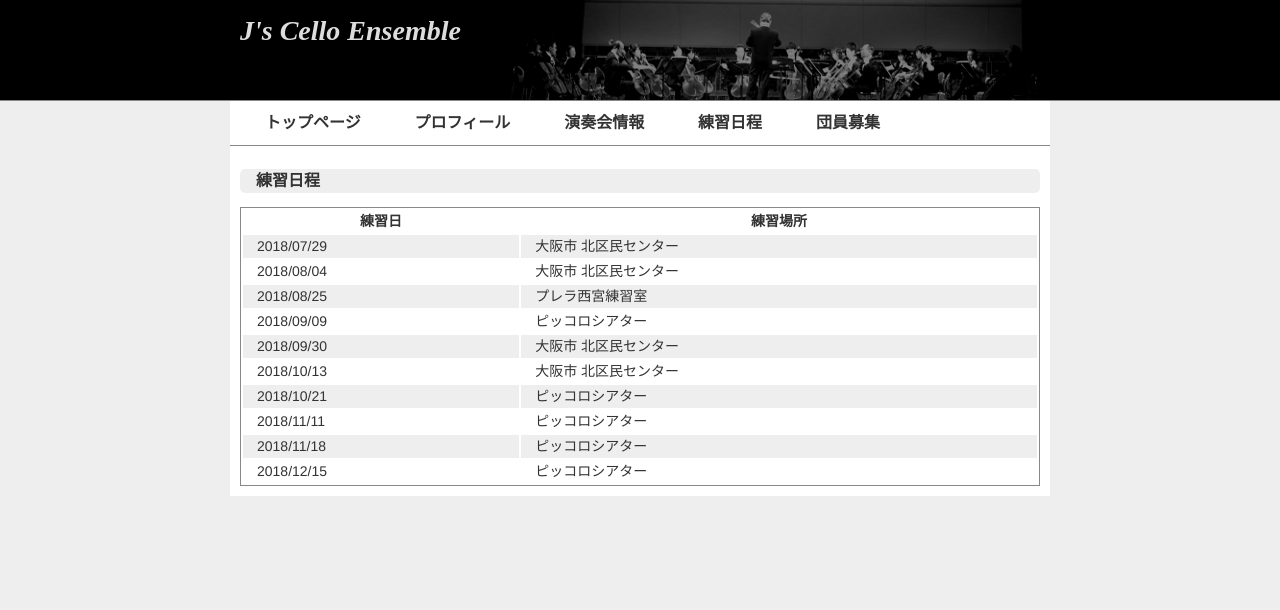
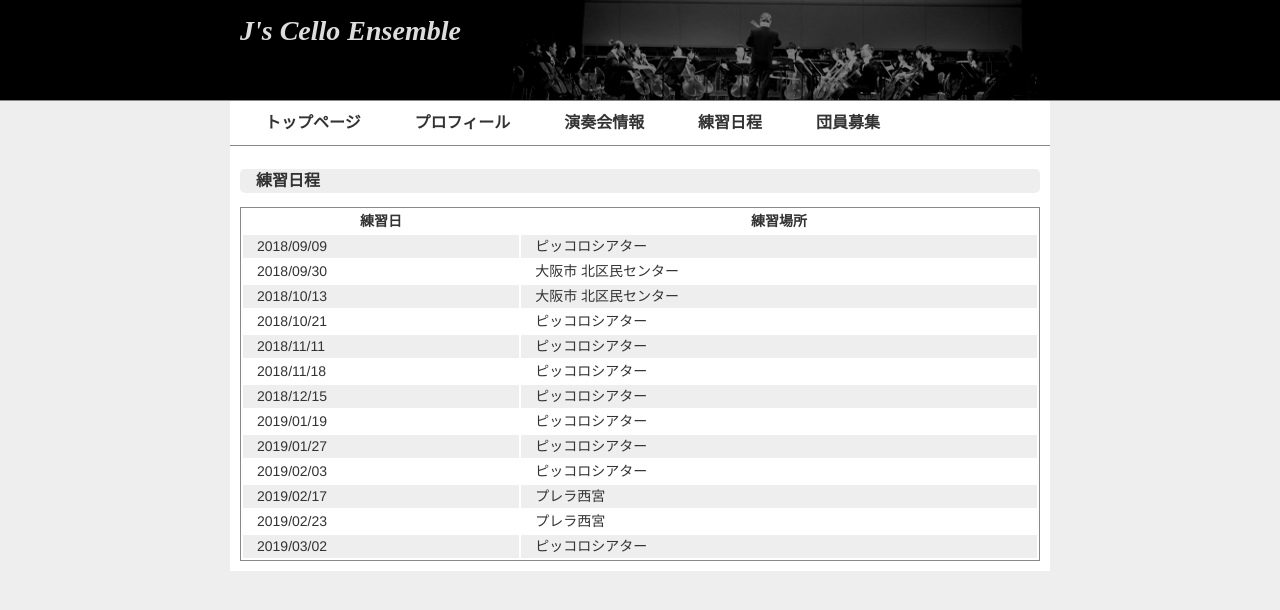
Before and after one commit to mzdusk/js-hp, a Jekyll site: the page built from practice.html, in a window 1280 px wide. Shown: the top 610 px of the page. Built offline with Jekyll 4.4.1, drawn with Linux system fonts in a browser that asks for light colours.

Commit message:
練習日程を更新

```diff
--- a/_data/news.yml
+++ b/_data/news.yml
@@ -1,28 +1,30 @@
+- date: 2018-09-01
+  content: 練習日程を更新しました。
 - date: 2018-07-15
   content: 練習日程を更新しました。
 - date: 2018-04-28
   content: 練習日程を更新しました。
-- date: 2018-03-11
-  content: 演奏会情報を追加しました。
-- date: 2018-03-02
-  content: 練習日程を更新しました。
-- date: 2017-12-09
-  content: 練習日程を更新しました。
-- date: 2017-10-04
-  content: 練習日程を更新しました。
-- date: 2017-03-29
-  content: 練習日程を更新しました。
-- date: 2016-12-25
-  content: 練習日程を更新しました。演奏会情報を追加しました。
-- date: 2016-09-30
-  content: 練習日程を更新しました。
-- date: 2016-07-01
-  content: 練習日程を更新しました。
-- date: 2016-05-02
-  content: 練習日程を更新しました。団員募集ページを追加しました。
-- date: 2015-09-05
-  content: 練習日程を更新しました。
-- date: 2015-06-17
-  content: 練習日程を更新しました。
-- date: 2015-05-08
-  content: J's チェロアンサンブルのホームページを公開しました。
+#- date: 2018-03-11
+#  content: 演奏会情報を追加しました。
+#- date: 2018-03-02
+#  content: 練習日程を更新しました。
+#- date: 2017-12-09
+#  content: 練習日程を更新しました。
+#- date: 2017-10-04
+#  content: 練習日程を更新しました。
+#- date: 2017-03-29
+#  content: 練習日程を更新しました。
+#- date: 2016-12-25
+#  content: 練習日程を更新しました。演奏会情報を追加しました。
+#- date: 2016-09-30
+#  content: 練習日程を更新しました。
+#- date: 2016-07-01
+#  content: 練習日程を更新しました。
+#- date: 2016-05-02
+#  content: 練習日程を更新しました。団員募集ページを追加しました。
+#- date: 2015-09-05
+#  content: 練習日程を更新しました。
+#- date: 2015-06-17
+#  content: 練習日程を更新しました。
+#- date: 2015-05-08
+#  content: J's チェロアンサンブルのホームページを公開しました。
--- a/_data/practice.yml
+++ b/_data/practice.yml
@@ -1,9 +1,3 @@
-- date: 2018-07-29
-  place: 大阪市 北区民センター
-- date: 2018-08-04
-  place: 大阪市 北区民センター
-- date: 2018-08-25
-  place: プレラ西宮練習室
 - date: 2018-09-09
   place: ピッコロシアター
 - date: 2018-09-30
@@ -18,3 +12,15 @@
   place: ピッコロシアター
 - date: 2018-12-15
   place: ピッコロシアター
+- date: 2019-01-19
+  place: ピッコロシアター
+- date: 2019-01-27
+  place: ピッコロシアター
+- date: 2019-02-03
+  place: ピッコロシアター
+- date: 2019-02-17
+  place: プレラ西宮
+- date: 2019-02-23
+  place: プレラ西宮
+- date: 2019-03-02
+  place: ピッコロシアター
```
